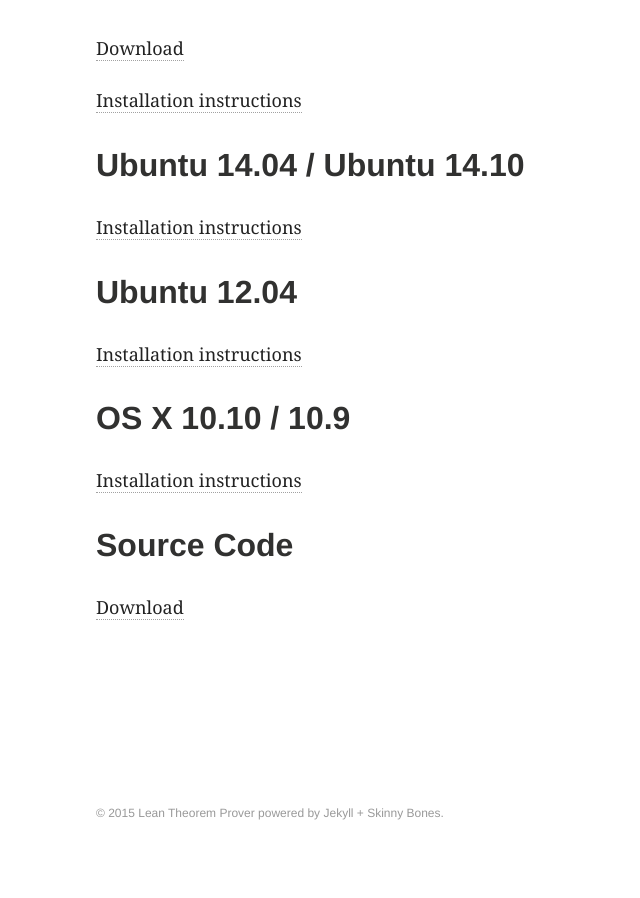
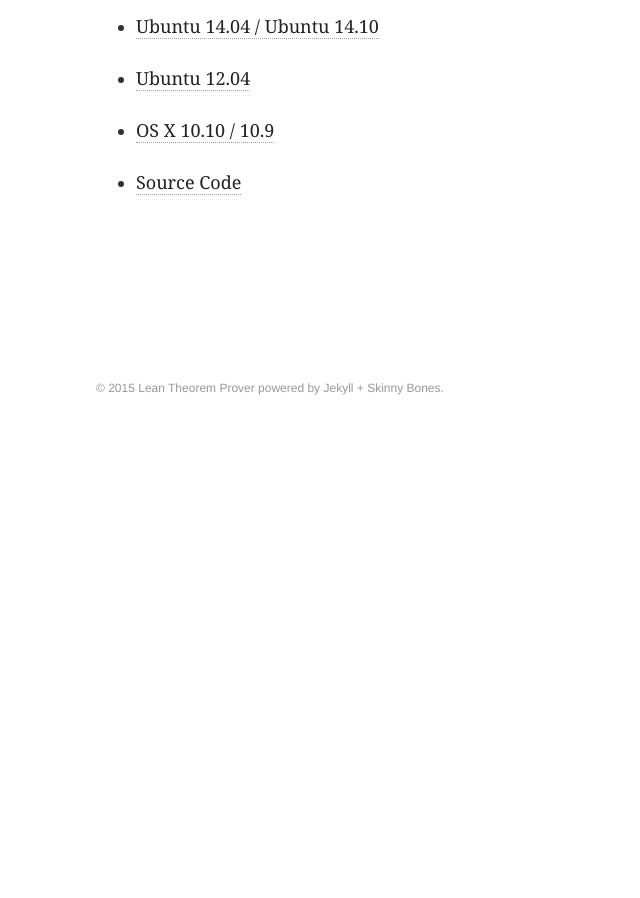
Before and after one commit to leanprover/leanprover.github.io, a Jekyll site: the page built from download/index.md, in a window 1280 px wide. Shown: the part 352-1250 px from the top of the page, without its empty margins (0-640 px from the left). Built offline with Jekyll 4.4.1, drawn with Linux system fonts in a browser that asks for light colours; after the commit the page ends 900 px from its top, so only the background shows below that.

Commit message:
reorganize download instructions (again)

```diff
--- a/download/index.md
+++ b/download/index.md
@@ -14,29 +14,12 @@
 Lean has not been officially released yet, but you can try the latest daily
 builds, and/or build the source code by yourself.
 
-Windows 8
----------
+- [Windows 8](wininst)
 
-[Download](https://github.com/leanprover/bin/blob/master/lean-0.2.0-windows.zip?raw=true)
+- [Ubuntu 14.04 / Ubuntu 14.10](ubuntu14inst)
 
-[Installation instructions](wininst)
+- [Ubuntu 12.04](ubuntu12inst)
 
-Ubuntu 14.04 / Ubuntu 14.10
----------------------------
+- [OS X 10.10 / 10.9](OSX10inst)
 
-[Installation instructions](ubuntu14inst)
-
-Ubuntu 12.04
-------------
-
-[Installation instructions](ubuntu12inst)
-
-OS X 10.10 / 10.9
------------------
-
-[Installation instructions](OSX10inst)
-
-Source Code
------------
-
-[Download](http://github.com/leanprover/lean/archive/master.zip)
+- [Source Code](http://github.com/leanprover/lean/archive/master.zip)
```
Also changed, not shown: download/wininst.md (+2 -1 lines).
